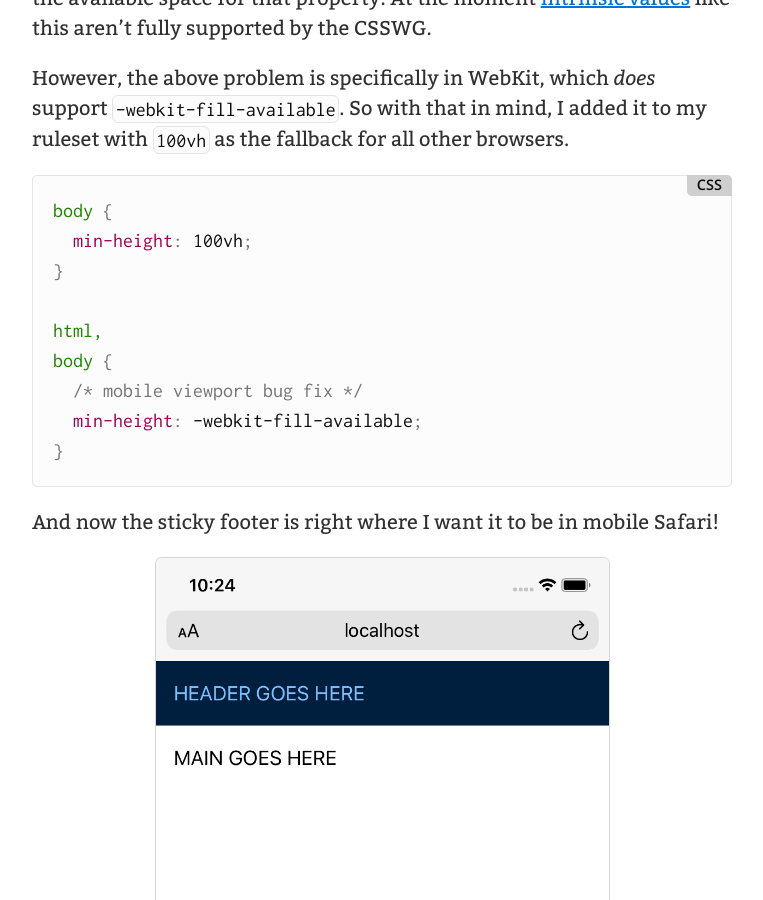
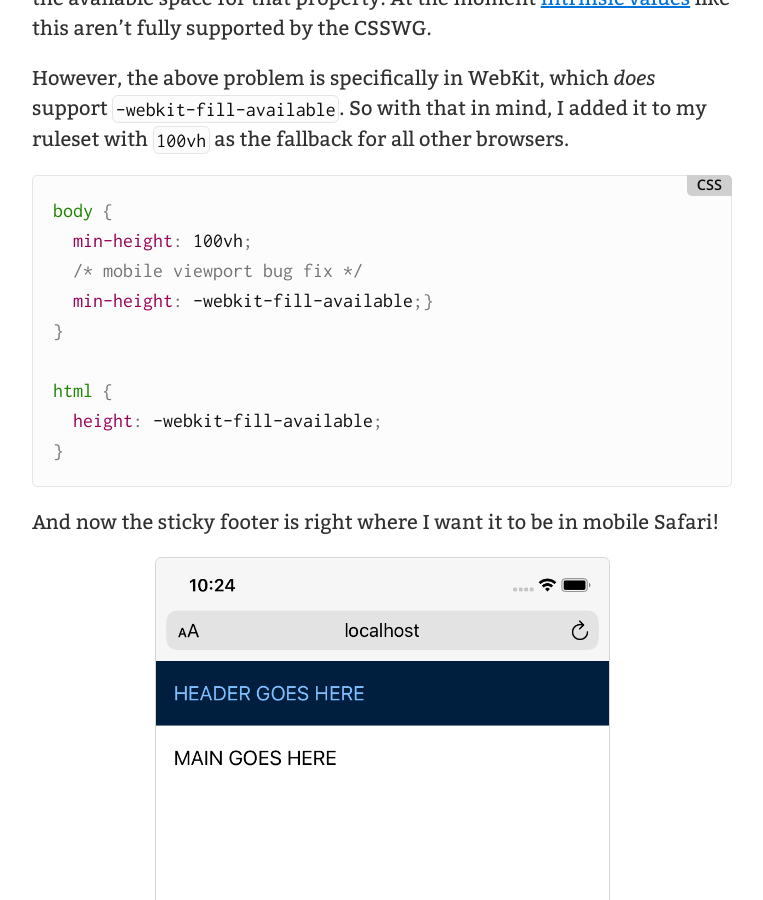
Before and after one commit to AllThingsSmitty/allthingssmitty.github.io, a Jekyll site: the page built from _posts/2020-05-11-css-fix-for-100vh-in-mobile-webkit.md, in a window 1280 px wide and 900 px high, scrolled down 2721 px. Shown: the whole window, without its empty margins (258-1021 px from the left). Built offline with Jekyll 4.4.1, drawn with Linux system fonts in a browser that asks for light colours; comment, search, counter and statistics services are not loaded.

Commit message:
Update ruleset

````diff
--- a/_posts/2020-05-11-css-fix-for-100vh-in-mobile-webkit.md
+++ b/_posts/2020-05-11-css-fix-for-100vh-in-mobile-webkit.md
@@ -50,12 +50,12 @@ However, the above problem is specifically in WebKit, which _does_ support `-web
 ```css
 body {
   min-height: 100vh;
+  /* mobile viewport bug fix */
+  min-height: -webkit-fill-available;}
 }
 
-html,
-body {
-  /* mobile viewport bug fix */
-  min-height: -webkit-fill-available;
+html {
+  height: -webkit-fill-available;
 }
 ```
 
````
